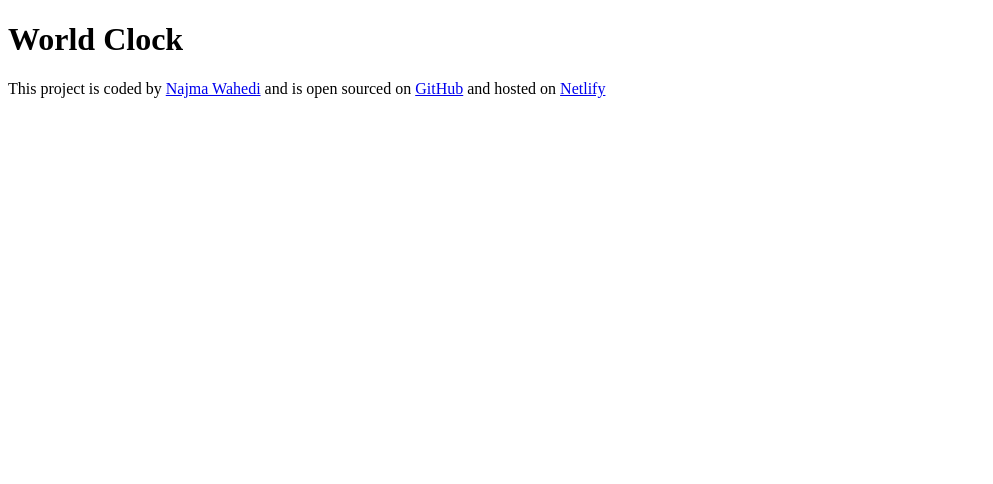
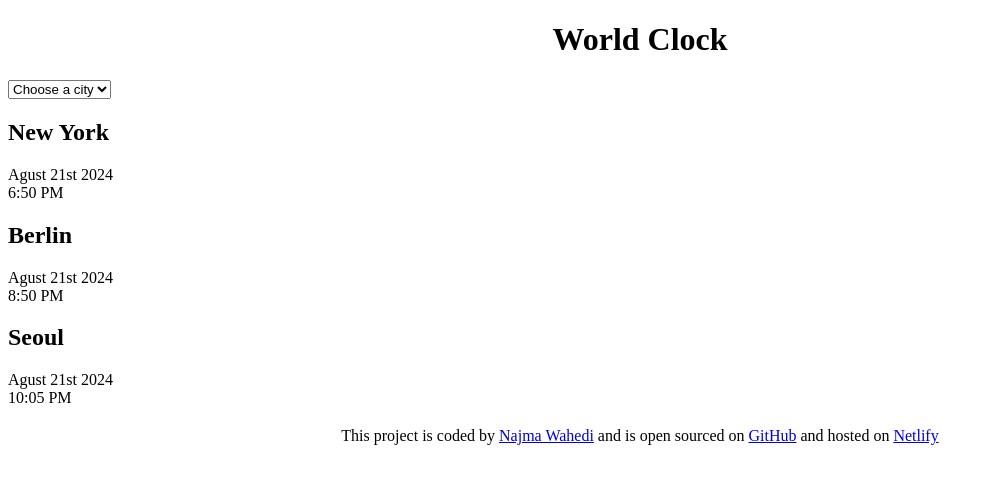
Before and after one commit to najmawahedi/world-clock, a plain HTML site: page index.html in a window 1280 px wide. Shown: the whole page, without its empty margins (0-993 px from the left). Drawn offline with nearby package versions, Linux system fonts and the light colour scheme.

Commit message:
added some basic HTML

```diff
--- a/index.html
+++ b/index.html
@@ -10,6 +10,31 @@
   </head>
   <body>
     <h1>World Clock</h1>
+    <div id="bodyContainer">
+      <select id="cities">
+        <option value="">Choose a city</option>
+        <option value="newYork">New York</option>
+        <option value="berlin">Berlin</option>
+        <option value="kabul">Kabul</option>
+        <option value="seoul">Seoul</option>
+      </select>
+
+      <div>
+        <h2>New York</h2>
+        <div>Agust 21st 2024</div>
+        <div>6:50 PM</div>
+      </div>
+      <div>
+        <h2>Berlin</h2>
+        <div>Agust 21st 2024</div>
+        <div>8:50 PM</div>
+      </div>
+      <div>
+        <h2>Seoul</h2>
+        <div>Agust 21st 2024</div>
+        <div>10:05 PM</div>
+      </div>
+    </div>
     <footer>
       This project is coded by
       <a href="https://github.com/najmawahedi">Najma Wahedi</a> and is open
--- a/src/styles.css
+++ b/src/styles.css
@@ -0,0 +1,8 @@
+h1,
+footer {
+  text-align: center;
+}
+#bodyContainer {
+  display: block;
+  margin: 20px auto;
+}
```
